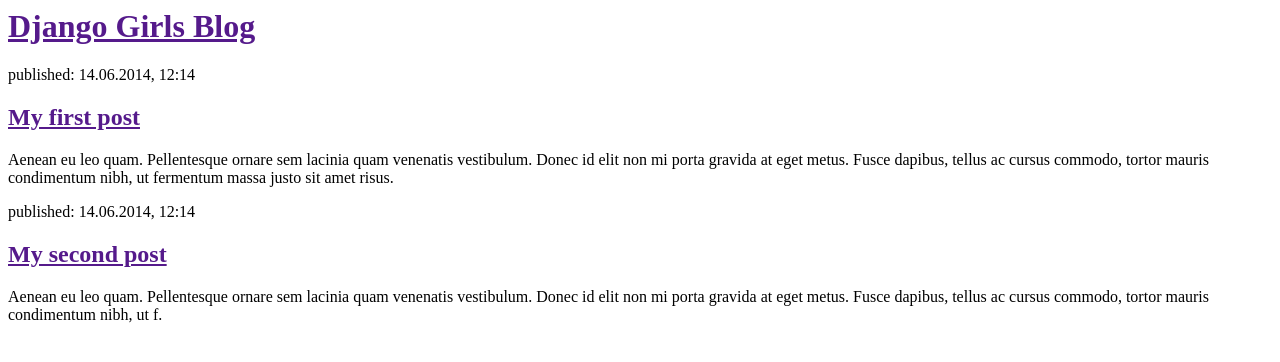
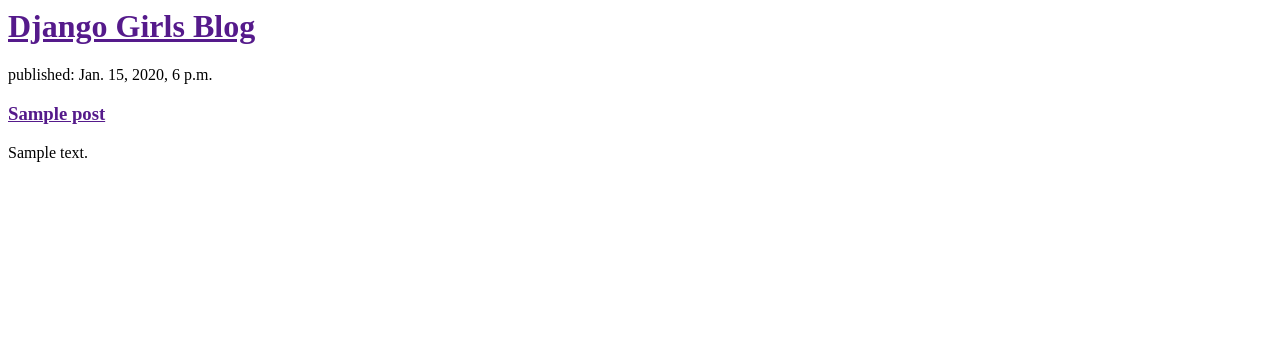
Before and after one commit to mgracy/my-django-blog, a Django app: template blog/templates/blog/post_list.html in a window 1280 px wide. Shown: the top 362 px of the page. Run offline with Django 3.2, Linux system fonts and the light colour scheme; the template is opened without the code that fills it: values that come from a table or form of the project are taken from there, others are empty; tables that the repository leaves empty hold one stand-in row (values such as "Sample post").

Commit message:
Modified templates to display posts from database.

```diff
--- a/blog/models.py
+++ b/blog/models.py
@@ -18,5 +18,5 @@
 		self.save()
 
 	def __str__(self):
-		print('__str__ is calling')
+		print('__str__ is calling', self.title)
 		return self.title
--- a/blog/templates/blog/post_list.html
+++ b/blog/templates/blog/post_list.html
@@ -6,17 +6,12 @@
 	    <div>
             <h1><a href="">Django Girls Blog</a></h1>
         </div>
-
-        <div>
-            <p>published: 14.06.2014, 12:14</p>
-            <h2><a href="">My first post</a></h2>
-            <p>Aenean eu leo quam. Pellentesque ornare sem lacinia quam venenatis vestibulum. Donec id elit non mi porta gravida at eget metus. Fusce dapibus, tellus ac cursus commodo, tortor mauris condimentum nibh, ut fermentum massa justo sit amet risus.</p>
-        </div>
-
-        <div>
-            <p>published: 14.06.2014, 12:14</p>
-            <h2><a href="">My second post</a></h2>
-            <p>Aenean eu leo quam. Pellentesque ornare sem lacinia quam venenatis vestibulum. Donec id elit non mi porta gravida at eget metus. Fusce dapibus, tellus ac cursus commodo, tortor mauris condimentum nibh, ut f.</p>
-        </div>
+		{% for post in posts %}
+			<div>
+				<p>published: {{post.published_date}}</p>
+				<h3><a href="">{{ post.title }}</a></h3>
+				<p>{{ post.text|linebreaksbr }}</p>
+			</div>
+		{% endfor %}
 	</body>
 </html>
--- a/blog/views.py
+++ b/blog/views.py
@@ -1,7 +1,10 @@
 from django.shortcuts import render
+from .models import Post
+from django.utils import timezone
 
 # Create your views here.
 # trackback: https://tutorial.djangogirls.org/en/django/
 
 def post_list(request):
-	return render(request, 'blog/post_list.html', {})
+	posts = Post.objects.filter(published_date__lte=timezone.now()).order_by('published_date')
+	return render(request, 'blog/post_list.html', {'posts':posts})
```
